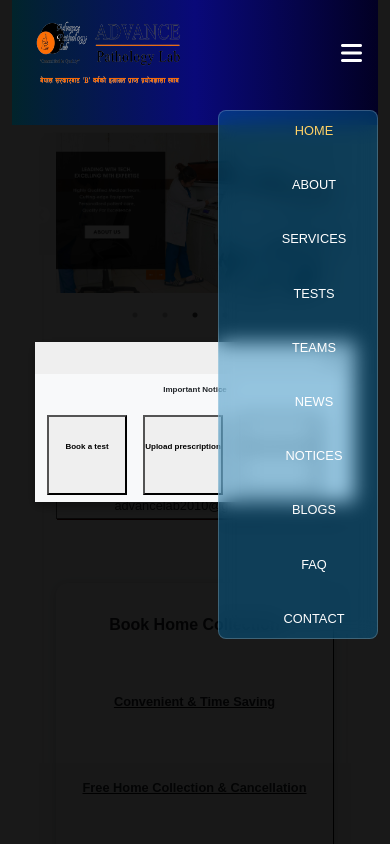
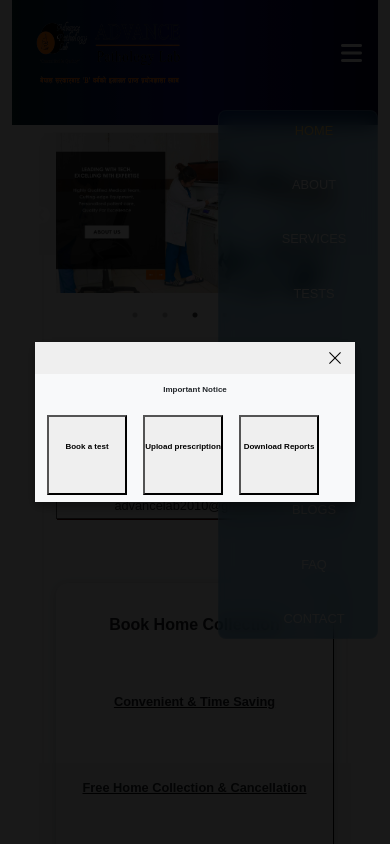
Before and after one commit to Asamx-t4n/Advance-Pathology-Lab, a React (Vite) app: page / in a window 390 px wide. Shown: the top 844 px of the page. Built offline with nearby package versions, Linux system fonts and the light colour scheme; some icons are missing.

Commit message:
popup bug fix

```diff
--- a/src/App.css
+++ b/src/App.css
@@ -158,7 +158,7 @@ body {
 		backdrop-filter: blur(10px);
 		border: 1px solid rgba(255, 255, 255, 0.2);
 		border-radius: 8px;
-		z-index: 500;
+		/* z-index: 500; */
 		color: black;
 		opacity: 1;
 		transform: translateY(0);
--- a/src/Components/PopUp.css
+++ b/src/Components/PopUp.css
@@ -8,7 +8,7 @@
 	display: flex;
 	align-items: center;
 	justify-content: center;
-	z-index: 1000;
+	z-index: 6000;
 }
 .Buttton-row {
 	background-color: #f8f9fa;
```
